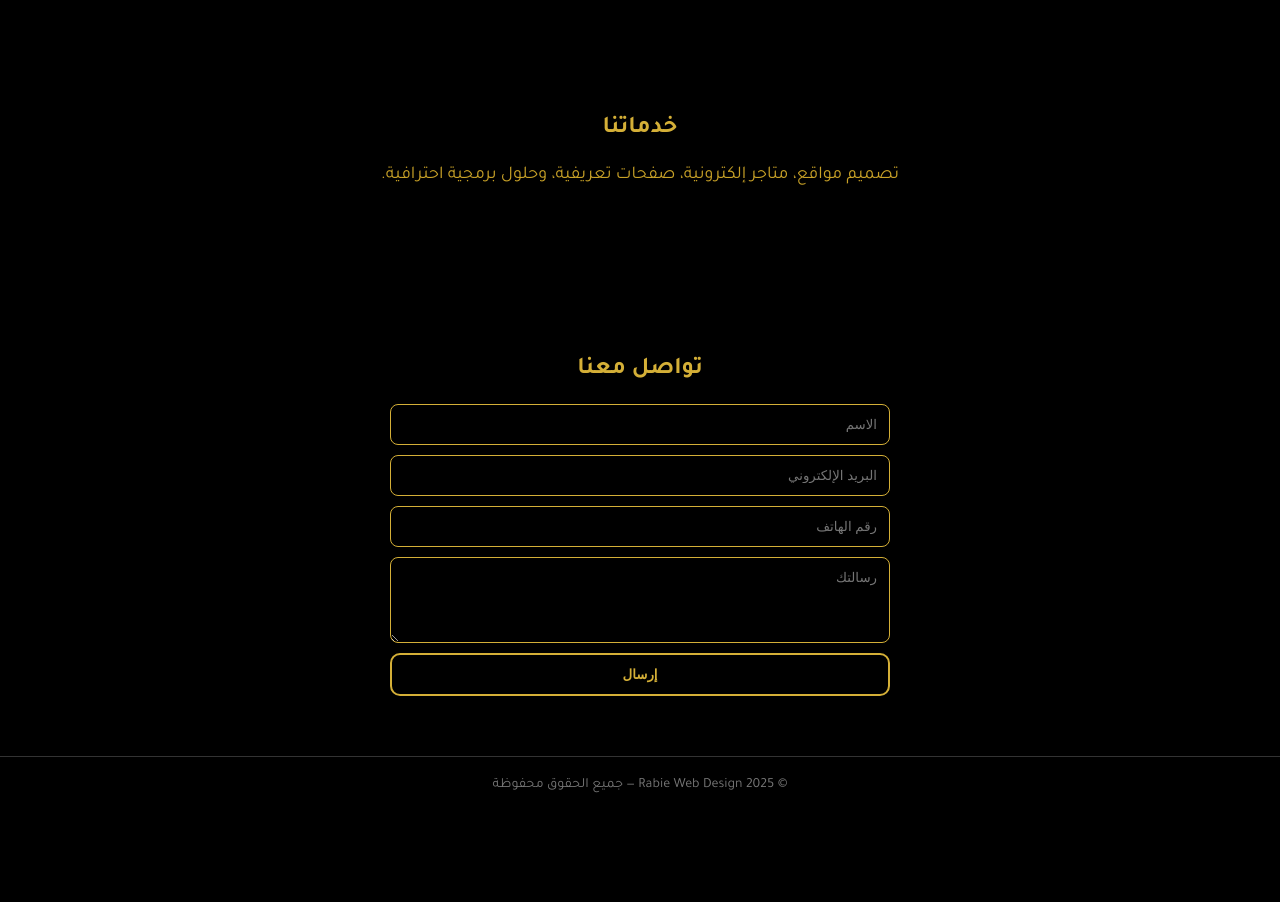
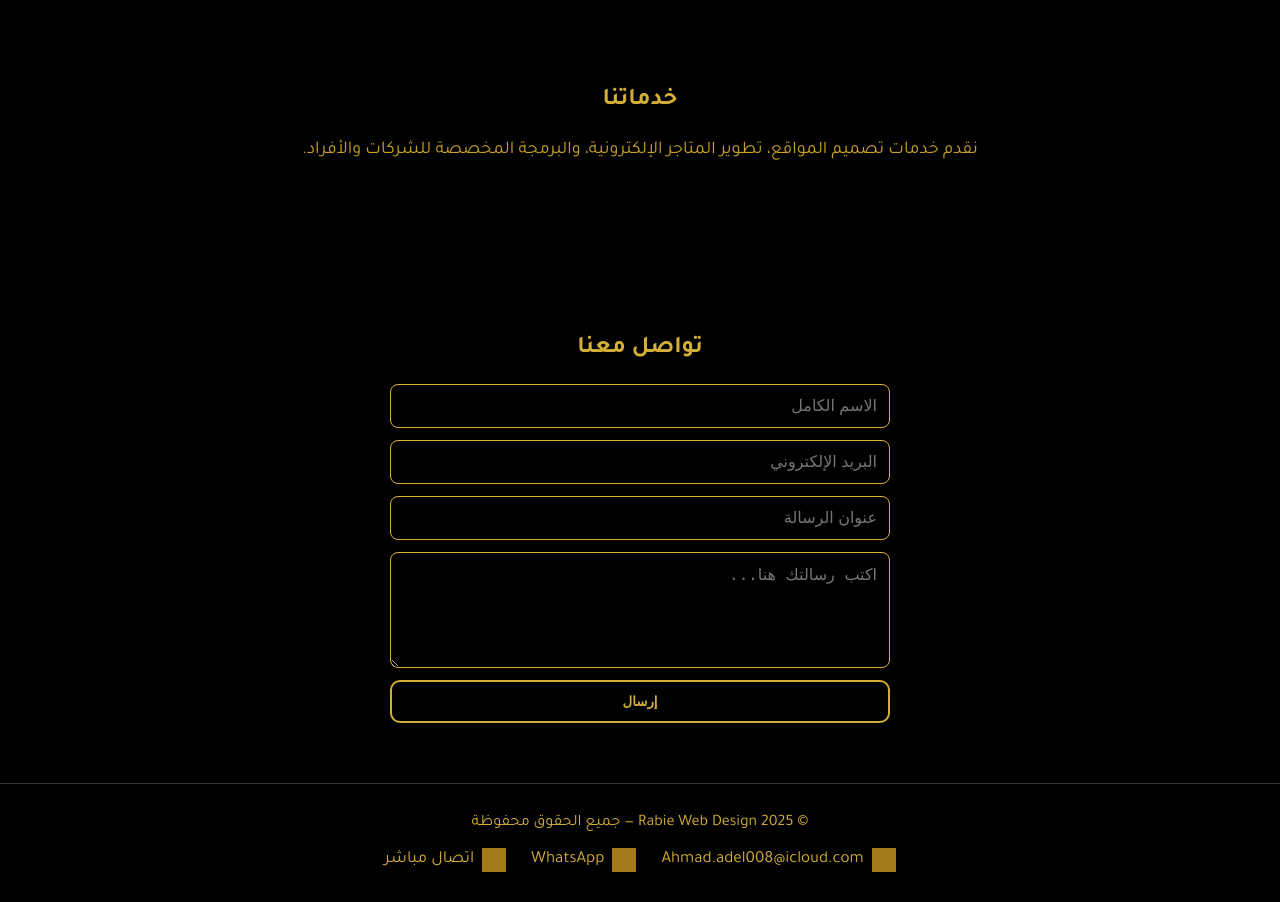
Before and after one commit to rabieweb/rabie.web.design, a plain HTML site: page index.html in a window 1280 px wide. Shown: the part 360-1262 px from the top of the page. Before the commit the page ends 1174 px from the top, so only its background shows below. Drawn offline with Linux system fonts and the light colour scheme; grey boxes are pictures that could not be loaded.

Commit message:
Update index.html

```diff
--- a/index.html
+++ b/index.html
@@ -4,11 +4,11 @@
   <meta charset="UTF-8" />
   <meta name="viewport" content="width=device-width, initial-scale=1.0" />
   <title>Rabie Web Design</title>
-  <link href="https://fonts.googleapis.com/css2?family=Tajawal:wght@400;700;800&display=swap" rel="stylesheet">
+  <link href="https://fonts.googleapis.com/css2?family=Tajawal:wght@400;700&display=swap" rel="stylesheet">
   <style>
     body {
-      background-color: #000; /* الخلفية سوداء */
-      color: #d4af37; /* الكتابة ذهبية */
+      background-color: #000;
+      color: #d4af37;
       font-family: "Tajawal", sans-serif;
       margin: 0;
       padding: 0;
@@ -16,17 +16,17 @@
     }
 
     header {
-      padding: 40px 0;
+      padding: 40px 0 20px;
     }
 
     header img {
-      width: 250px;
+      width: 220px;
     }
 
     h1 {
       font-size: 36px;
       margin-top: 20px;
-      letter-spacing: 2px;
+      letter-spacing: 1px;
     }
 
     p {
@@ -34,6 +34,7 @@
       max-width: 700px;
       margin: 10px auto 30px;
       font-size: 18px;
+      line-height: 1.6;
     }
 
     .btn {
@@ -58,17 +59,70 @@
     }
 
     footer {
-      padding: 20px;
+      padding: 30px 20px;
       border-top: 1px solid #333;
-      color: #777;
-      font-size: 14px;
+      color: #d4af37;
+      font-size: 16px;
+      background-color: #000;
+    }
+
+    footer .contact-info {
+      display: flex;
+      justify-content: center;
+      align-items: center;
+      flex-wrap: wrap;
+      gap: 25px;
+      margin-top: 15px;
+    }
+
+    footer a {
+      color: #d4af37;
+      text-decoration: none;
+      display: flex;
+      align-items: center;
+      gap: 8px;
+      font-size: 17px;
+      transition: 0.3s;
+    }
+
+    footer a:hover {
+      color: #fff;
+    }
+
+    footer img.icon {
+      width: 24px;
+      height: 24px;
+      filter: invert(82%) sepia(62%) saturate(562%) hue-rotate(5deg) brightness(102%) contrast(90%);
+      transition: 0.3s;
+    }
+
+    footer a:hover img.icon {
+      transform: scale(1.15);
+    }
+
+    input, textarea {
+      width: 100%;
+      box-sizing: border-box;
+      padding: 12px;
+      border-radius: 8px;
+      border: 1px solid #d4af37;
+      background: #000;
+      color: #d4af37;
+      font-size: 16px;
+    }
+
+    form {
+      max-width: 500px;
+      margin: auto;
+      display: grid;
+      gap: 12px;
+      text-align: right;
     }
   </style>
 </head>
 <body>
 
   <header>
-    <!-- ارفع الصورة بنفس اسم الملف أدناه إلى المستودع -->
     <img src="logo.png" alt="Rabie Web Design Logo">
     <h1>Rabie Web Design</h1>
     <p>نصمم مواقع أنيقة وسريعة بلونك المفضل وذوقك الخاص.</p>
@@ -77,23 +131,39 @@
 
   <section id="services">
     <h2>خدماتنا</h2>
-    <p>تصميم مواقع، متاجر إلكترونية، صفحات تعريفية، وحلول برمجية احترافية.</p>
+    <p>نقدم خدمات تصميم المواقع، تطوير المتاجر الإلكترونية، والبرمجة المخصصة للشركات والأفراد.</p>
   </section>
 
   <section id="contact">
     <h2>تواصل معنا</h2>
-    <form action="https://formspree.io/f/your-id" method="POST" style="max-width:500px;margin:auto;display:grid;gap:10px;">
-      <input type="text" name="name" placeholder="الاسم" required style="padding:12px;border-radius:8px;border:1px solid #d4af37;background:#000;color:#d4af37;">
-      <input type="email" name="email" placeholder="البريد الإلكتروني" required style="padding:12px;border-radius:8px;border:1px solid #d4af37;background:#000;color:#d4af37;">
-      <input type="text" name="phone" placeholder="رقم الهاتف" style="padding:12px;border-radius:8px;border:1px solid #d4af37;background:#000;color:#d4af37;">
-      <textarea name="message" rows="4" placeholder="رسالتك" style="padding:12px;border-radius:8px;border:1px solid #d4af37;background:#000;color:#d4af37;"></textarea>
+    <form id="contact-form" onsubmit="sendMail(event)">
+      <input type="text" name="name" placeholder="الاسم الكامل" required>
+      <input type="email" name="email" placeholder="البريد الإلكتروني" required>
+      <input type="text" name="title" placeholder="عنوان الرسالة">
+      <textarea name="message" rows="5" placeholder="اكتب رسالتك هنا..." required></textarea>
       <button type="submit" class="btn">إرسال</button>
     </form>
   </section>
 
   <footer>
-    © 2025 Rabie Web Design — جميع الحقوق محفوظة
-  </footer>
+    <div>© 2025 Rabie Web Design — جميع الحقوق محفوظة</div>
 
-</body>
-</html>
+    <div class="contact-info">
+      <!-- يفتح تطبيق البريد مباشرة -->
+      <a href="mailto:Ahmad.adel008@icloud.com" target="_blank">
+        <img src="https://cdn-icons-png.flaticon.com/512/732/732200.png" class="icon" alt="Email">
+        <span>Ahmad.adel008@icloud.com</span>
+      </a>
+
+      <!-- يفتح محادثة واتساب مباشرة -->
+      <a href="https://wa.me/60197084613" target="_blank">
+        <img src="https://cdn-icons-png.flaticon.com/512/733/733585.png" class="icon" alt="WhatsApp">
+        <span>WhatsApp</span>
+      </a>
+
+      <!-- يتصل مباشرة -->
+      <a href="tel:+60197084613">
+        <img src="https://cdn-icons-png.flaticon.com/512/724/724664.png" class="icon" alt="Phone">
+        <span>اتصال مباشر</span>
+      </a>
+    </div>
```
